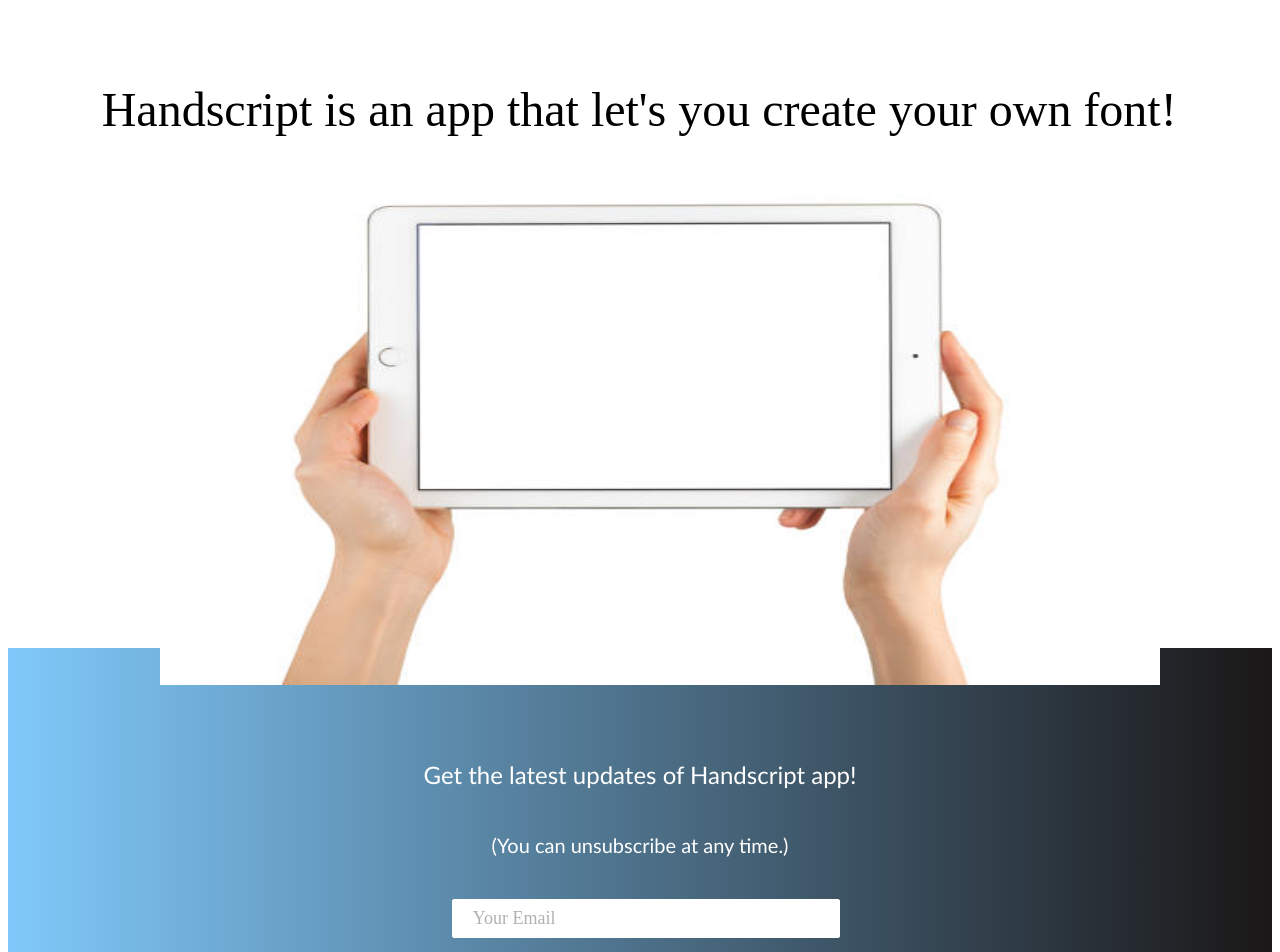
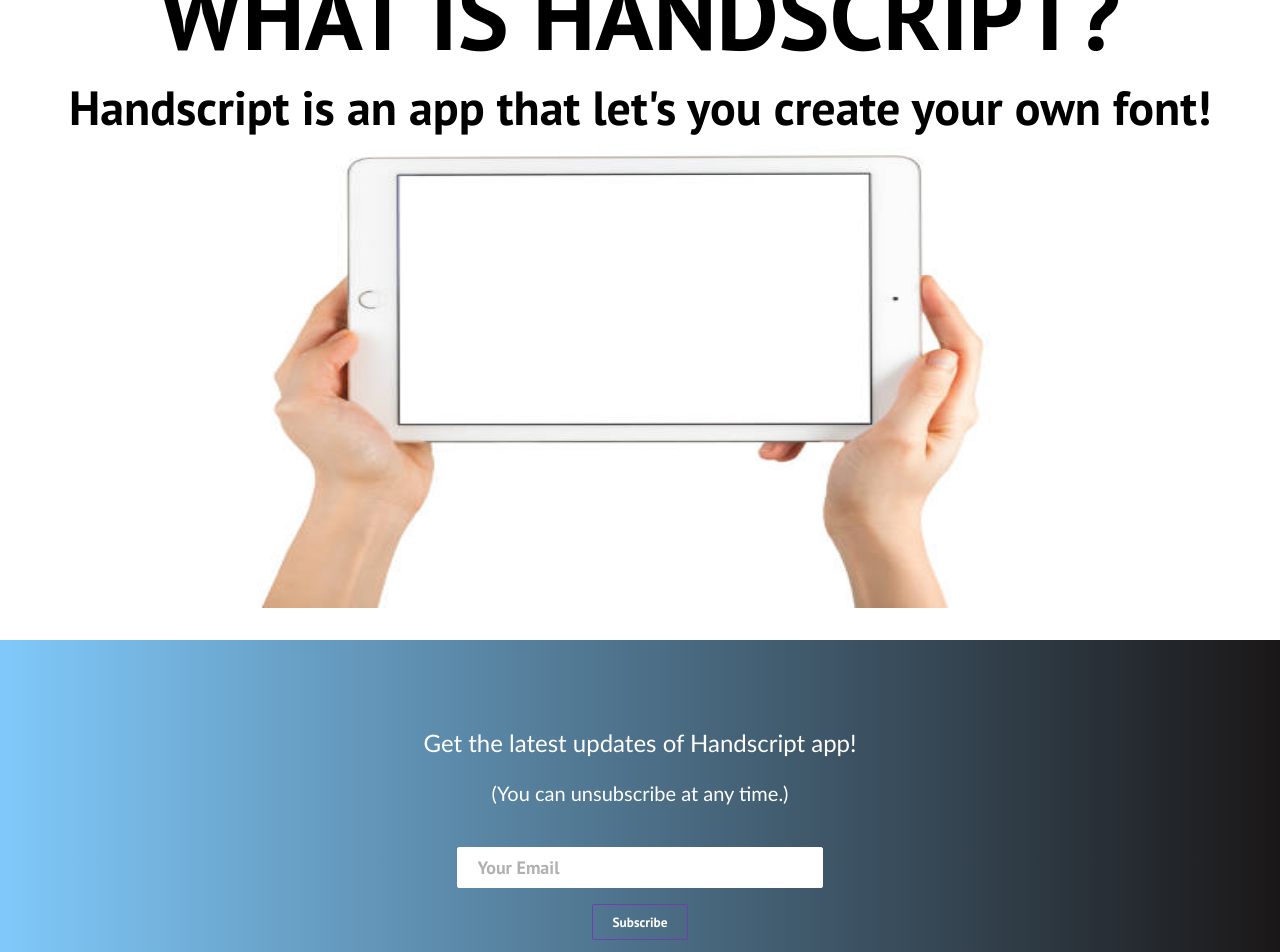
Before and after one commit to RicardoTlatelpa/HandScript, a React (Create React App) app in the folder client/: page /about in a window 1280 px wide. Shown: the part 160-1112 px from the top of the page. Built offline with nearby package versions, Linux system fonts and the light colour scheme.

Commit message:
made about page look better on mac

```diff
--- a/client/src/App.css
+++ b/client/src/App.css
@@ -1,4 +1,4 @@
-  #register-button {
+  *{
     box-sizing: border-box;
     margin: 0;
     padding: 0;
@@ -144,7 +144,7 @@
     border-radius: 3px;
     display: inline-block;
     padding: 0.5rem 0.75rem;
-    width: 92%;
+    width: 100%;
     font-family: inherit;
     font-size: 1rem;
   }
--- a/client/src/components/pages/About.js
+++ b/client/src/components/pages/About.js
@@ -13,7 +13,7 @@
         Handscript is an app that let's you create your own font!
       </p>
       <p>
-      <img src="images/tablet2.jpg" alt="tablet" class="center" style={{width: '1000px', height: '500px',}}/>
+      <img src="images/tablet2.jpg" alt="tablet" class="center" style={{width: '1000px', height: '470px',}}/>
       </p>
       </ul>
 
```
